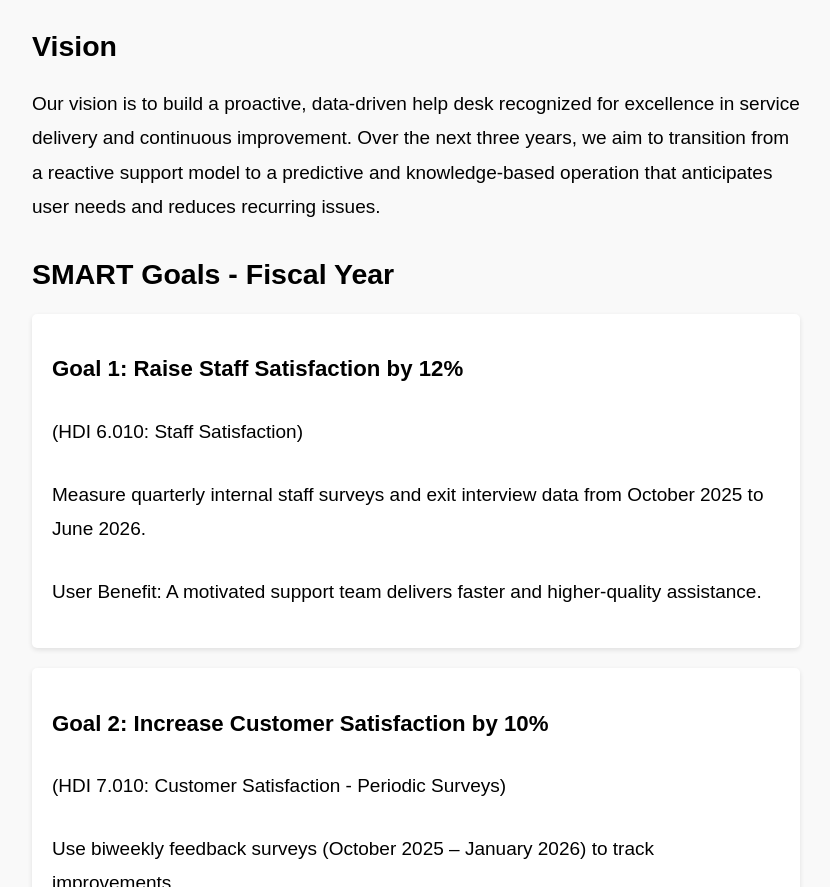
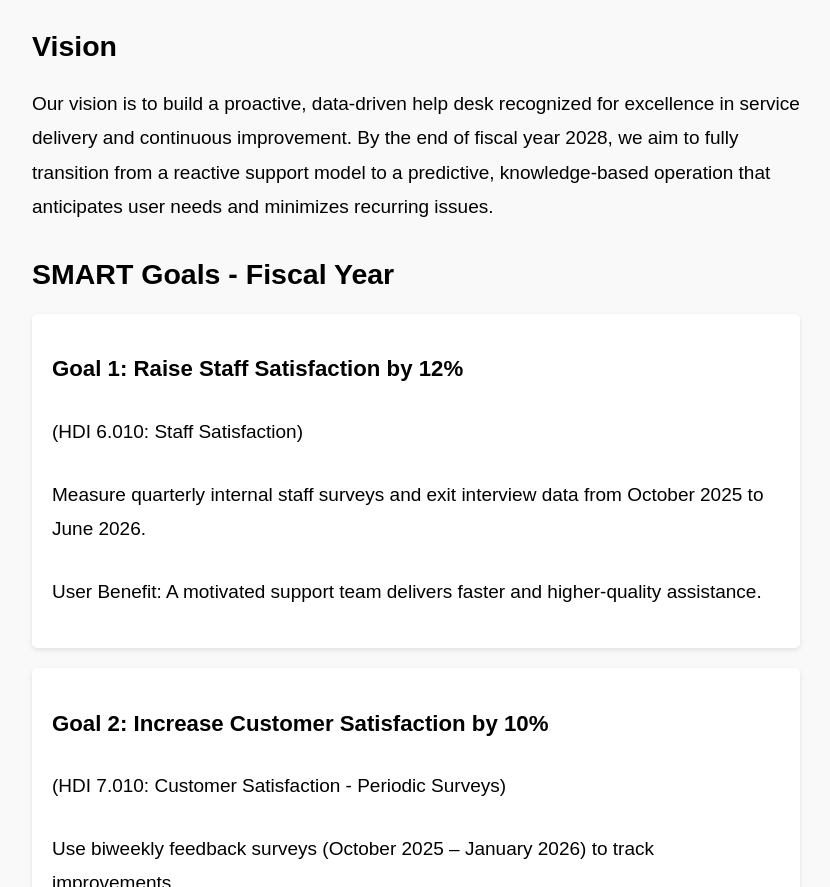
Before and after one commit to isiahfrancisco/OPS-Plan-Overview, a plain HTML site: page index.html in a window 1280 px wide. Shown: the part 1206-2093 px from the top of the page, without its empty margins (224-1054 px from the left). Drawn offline with Linux system fonts and the light colour scheme.

Commit message:
Update index.html

```diff
--- a/index.html
+++ b/index.html
@@ -34,7 +34,7 @@
             <h2 style="padding-top: 10px;">Customer Benefit</h2>
             <p style="padding-left: 0px;">Our users receive faster resolutions, proactive communication, and reliable service delivery, all of which contribute to improved productivity and a smoother workplace experience.</p>
             <h2 style="padding-top: 10px;">Vision</h2>
-            <p style="padding-left: 0px;">Our vision is to build a proactive, data-driven help desk recognized for excellence in service delivery and continuous improvement. Over the next three years, we aim to transition from a reactive support model to a predictive and knowledge-based operation that anticipates user needs and reduces recurring issues.</p>
+            <p style="padding-left: 0px;">Our vision is to build a proactive, data-driven help desk recognized for excellence in service delivery and continuous improvement. By the end of fiscal year 2028, we aim to fully transition from a reactive support model to a predictive, knowledge-based operation that anticipates user needs and minimizes recurring issues.</p>
             <h2 style="padding-top: 10px;">SMART Goals - Fiscal Year</h2>
             <div style="background: #fff; border-radius: 5px; box-shadow: 0 2px 5px rgba(0,0,0,0.1); margin-bottom: 20px; padding: 15px;">
                 <h3 style="padding: 5px;">Goal 1: Raise Staff Satisfaction by 12%</h3>
```
